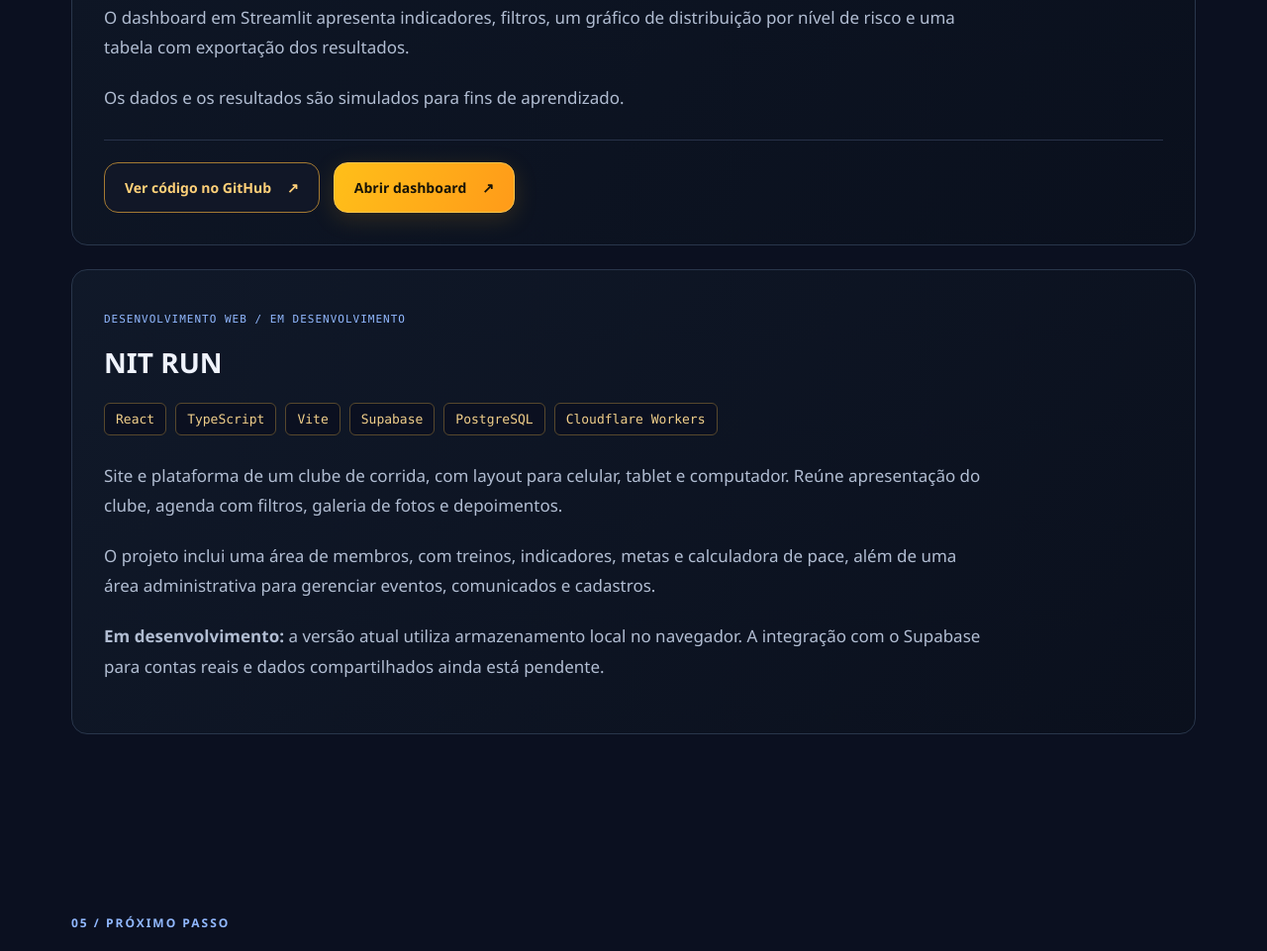
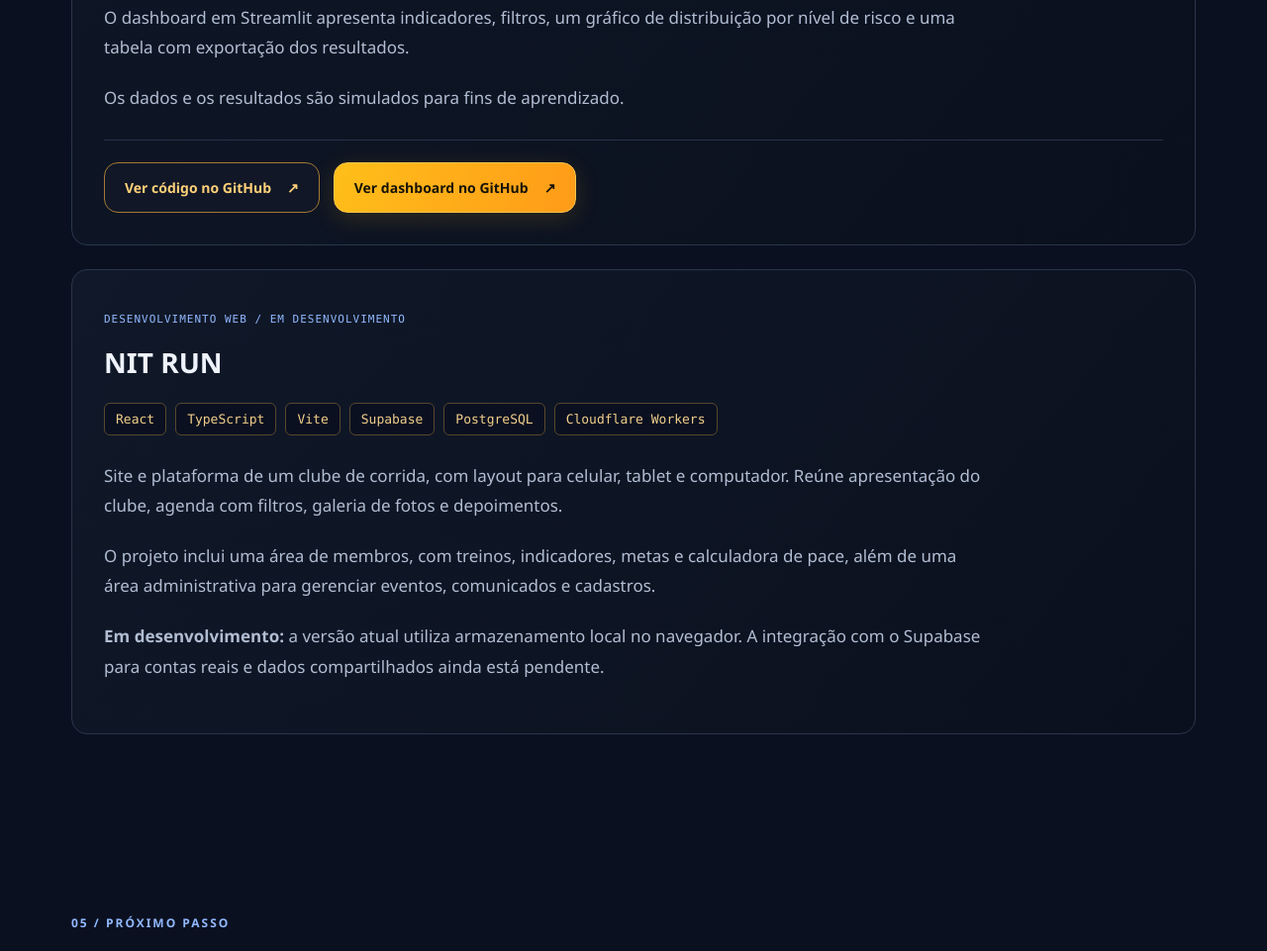
Before and after one commit to ingridrdev/Portfolio, a plain HTML site: page index.html in a window 1280 px wide. Shown: the part 6535-7496 px from the top of the page at 99% size. Drawn offline with Linux system fonts and the light colour scheme.

Commit message:
Link BankSense dashboard to GitHub

```diff
--- a/index.html
+++ b/index.html
@@ -116,7 +116,7 @@
         <p>Projeto pessoal de análise de risco de transações financeiras fictícias. Utiliza Python e Pandas para processar os dados e classificar transações com regras de negócio.</p>
         <p>O dashboard em Streamlit apresenta indicadores, filtros, um gráfico de distribuição por nível de risco e uma tabela com exportação dos resultados.</p>
         <p>Os dados e os resultados são simulados para fins de aprendizado.</p>
-        <div class="actions project-actions"><a class="button" href="https://github.com/ingridrdev/BankSense" target="_blank" rel="noopener noreferrer" aria-description="Abre em nova aba">Ver código no GitHub <span aria-hidden="true">&#8599;</span></a><a class="button primary" href="https://banksense-ingridrdev.streamlit.app/" target="_blank" rel="noopener noreferrer" aria-description="Abre em nova aba">Abrir dashboard <span aria-hidden="true">&#8599;</span></a></div>
+        <div class="actions project-actions"><a class="button" href="https://github.com/ingridrdev/BankSense" target="_blank" rel="noopener noreferrer" aria-description="Abre em nova aba">Ver código no GitHub <span aria-hidden="true">&#8599;</span></a><a class="button primary" href="https://github.com/ingridrdev/Portfolio/blob/main/imagens/banksense-dashboard-dark.png" target="_blank" rel="noopener noreferrer" aria-description="Abre em nova aba">Ver dashboard no GitHub <span aria-hidden="true">&#8599;</span></a></div>
       </article>
       <article class="project-card" aria-labelledby="titulo-nitrun">
         <span class="project-type">DESENVOLVIMENTO WEB / EM DESENVOLVIMENTO</span>
```
